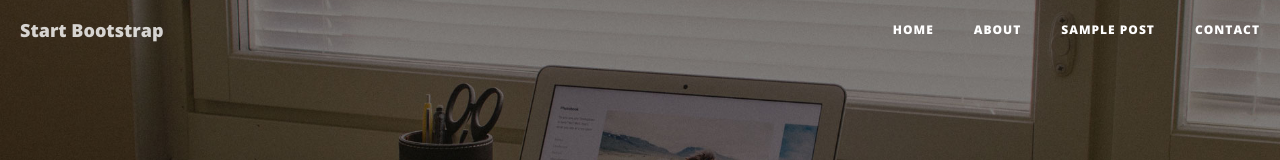
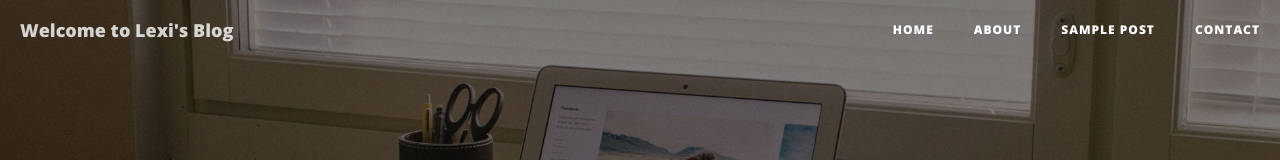
Before and after one commit to lexisong/GirlsCodingDayDemo, a website: page index.html in a window 1280 px wide. Shown: the top 160 px of the page. Drawn offline with nearby package versions, Linux system fonts and the light colour scheme.

Commit message:
modify the index.html
Modify title

```diff
--- a/index.html
+++ b/index.html
@@ -9,7 +9,7 @@
     <meta name="description" content="">
     <meta name="author" content="">
 
-    <title>Clean Blog</title>
+    <title>Lexi's Blog</title>
 
     <!-- Bootstrap Core CSS -->
     <link href="vendor/bootstrap/css/bootstrap.min.css" rel="stylesheet">
@@ -42,7 +42,7 @@
                     <span class="sr-only">Toggle navigation</span>
                     Menu <i class="fa fa-bars"></i>
                 </button>
-                <a class="navbar-brand" href="index.html">Start Bootstrap</a>
+                <a class="navbar-brand" href="index.html">Welcome to Lexi's Blog</a>
             </div>
 
             <!-- Collect the nav links, forms, and other content for toggling -->
```
